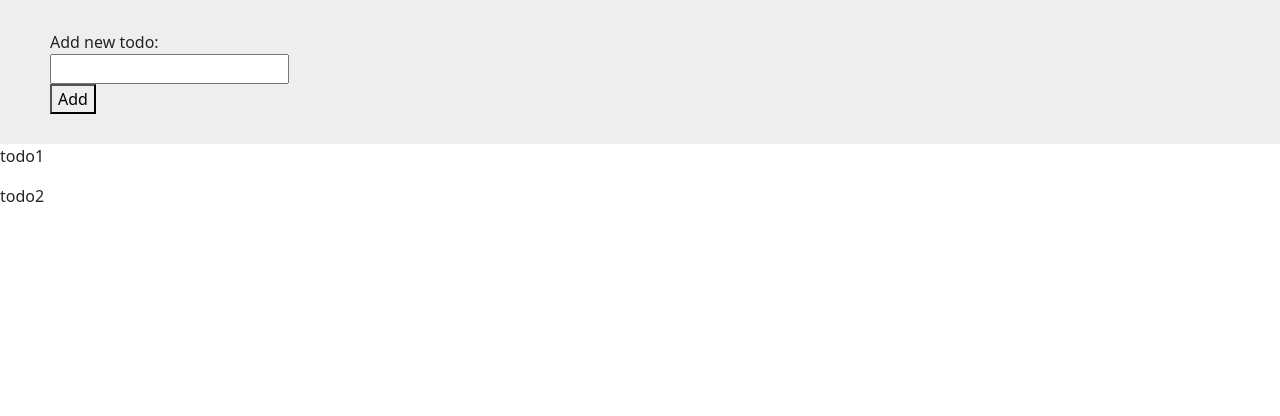
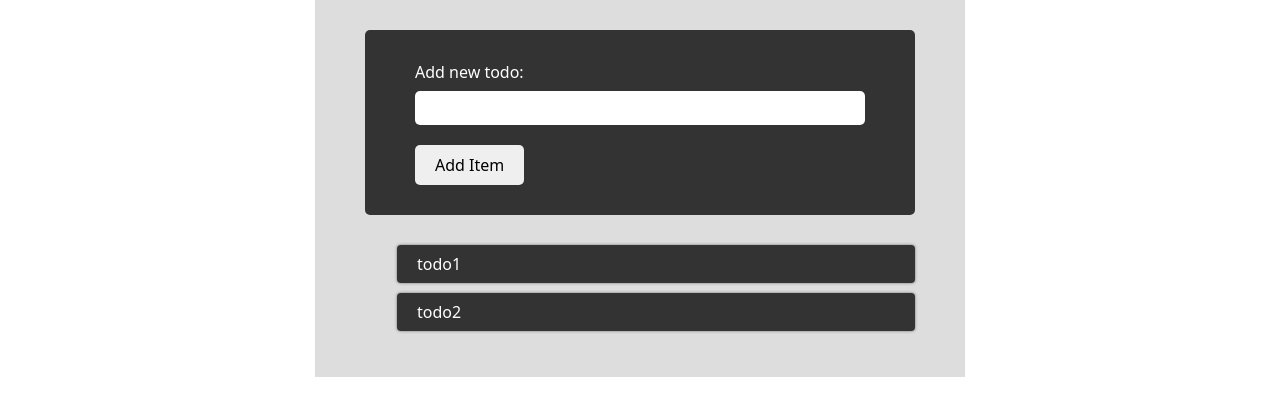
Before and after one commit to alaminuixd/react-tutorial-0.1, a React (Vite) app: page / in a window 1280 px wide. Shown: the top 416 px of the page. Built offline with nearby package versions, Linux system fonts and the light colour scheme.

Commit message:
15-state-lifting section-2 commit after back from dhaka

```diff
--- /dev/null
+++ b/src/components/15-state-lifting/section-02/Home.css
@@ -0,0 +1,8 @@
+.home-container {
+  width: 100%;
+  max-width: 650px;
+  margin: auto;
+  background-color: #ddd;
+  color: #fff;
+  padding: 30px 50px;
+}
--- a/src/components/15-state-lifting/section-02/Home.jsx
+++ b/src/components/15-state-lifting/section-02/Home.jsx
@@ -1,6 +1,7 @@
 import React, { useState } from "react";
 import Todos from "./Todos";
 import NewTodo from "./NewTodo";
+import "./Home.css";
 
 const dummyTodos = ["todo1", "todo2"];
 
@@ -10,7 +11,7 @@ function Home() {
     setTodos([...todos, newTodo]);
   };
   return (
-    <div>
+    <div className="home-container">
       <NewTodo onNewTodo={handleOnNewTodo} />
       <Todos todos={todos} />
     </div>
--- a/src/components/15-state-lifting/section-02/NewTodo.css
+++ b/src/components/15-state-lifting/section-02/NewTodo.css
@@ -1,11 +1,23 @@
 form {
-  background-color: #eee;
+  background-color: #333;
   padding: 30px 50px;
+  border-radius: 5px;
+  margin-bottom: 30px;
+}
+label {
+  margin-bottom: 7px;
 }
 input {
   display: block;
-  margin-top: 20px;
+  width: 100%;
+  padding: 5px 10px;
+  border-radius: 5px;
+  border: none;
 }
 button {
-  margin-top: 20px;
+  display: block;
+  margin-top: 20px !important;
+  border-radius: 5px !important;
+  border: none;
+  padding: 8px 20px;
 }
--- a/src/components/15-state-lifting/section-02/NewTodo.jsx
+++ b/src/components/15-state-lifting/section-02/NewTodo.jsx
@@ -21,7 +21,7 @@ function NewTodo(props) {
           value={todo}
           onChange={handleInputChange}
         />
-        <button type="submit">Add</button>
+        <button type="submit">Add Item</button>
       </form>
     </div>
   );
--- a/src/components/15-state-lifting/section-02/Todo.jsx
+++ b/src/components/15-state-lifting/section-02/Todo.jsx
@@ -3,7 +3,7 @@ import React from "react";
 function Todo(props) {
   return (
     <div>
-      <p>{props.todo}</p>
+      <li>{props.todo}</li>
     </div>
   );
 }
--- /dev/null
+++ b/src/components/15-state-lifting/section-02/Todos.css
@@ -0,0 +1,13 @@
+ul {
+  margin: 0;
+  padding: 0;
+  list-style-type: none;
+}
+li {
+  background-color: #333;
+  color: #fff;
+  margin-bottom: 10px;
+  padding: 7px 20px;
+  border-radius: 4px;
+  box-shadow: 0 0 3px rgba(0, 0, 0, 0.5);
+}
--- a/src/components/15-state-lifting/section-02/Todos.jsx
+++ b/src/components/15-state-lifting/section-02/Todos.jsx
@@ -1,14 +1,15 @@
 import React from "react";
 import Todo from "./Todo";
+import "./Todos.css";
 
 function Todos(props) {
   const todos = props.todos;
   return (
-    <div>
+    <ul>
       {todos.map((todo, i) => {
         return <Todo key={i} todo={todo} />;
       })}
-    </div>
+    </ul>
   );
 }
 
```
